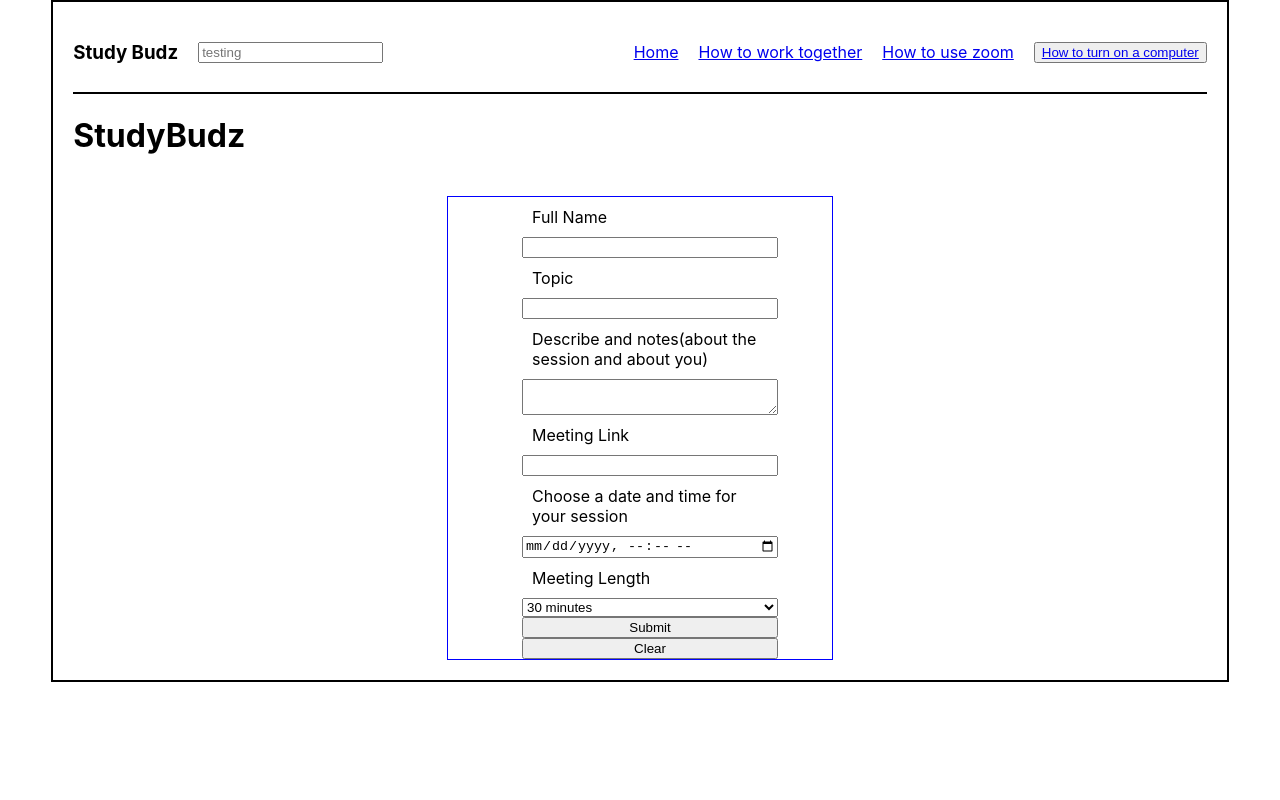
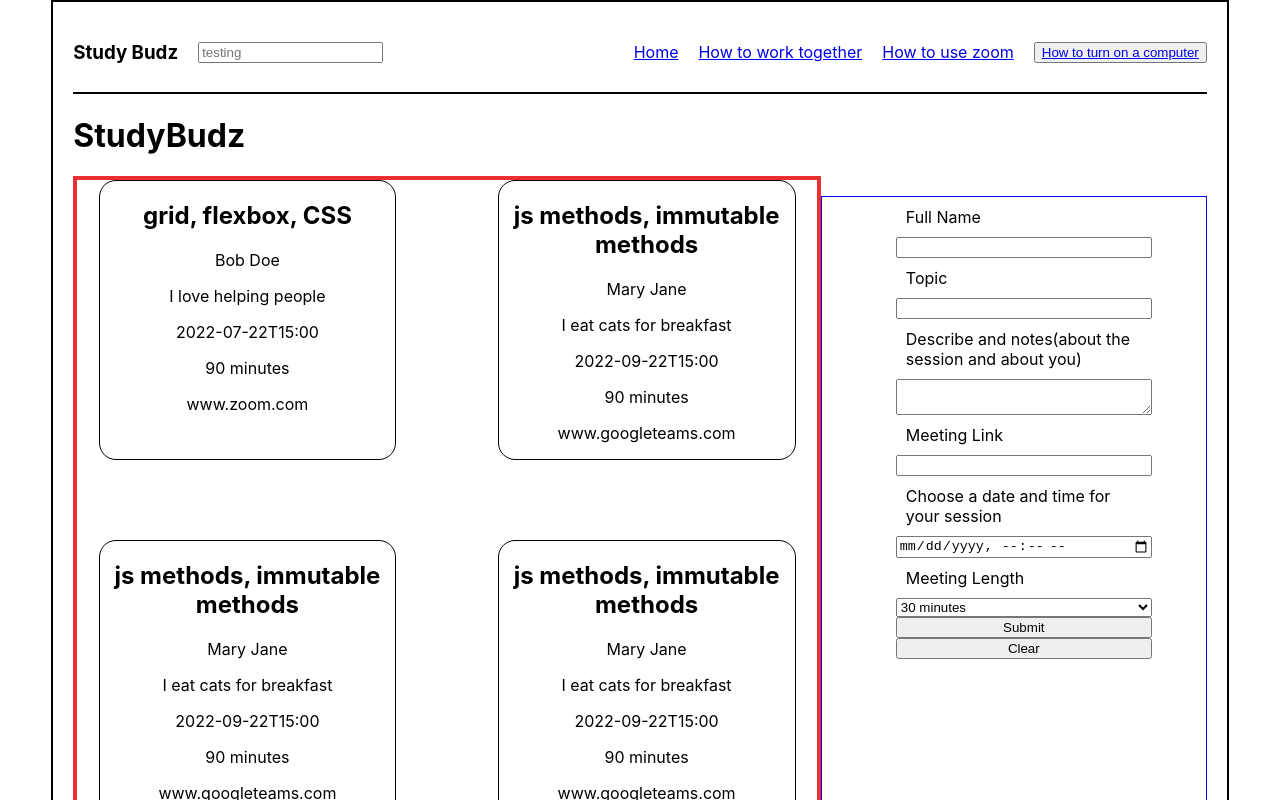
Before and after one commit to ffjaervik/StudyBudz_Front-end, a React (Create React App) app in the folder study-budz-2.0/: page / in a window 1280 px wide. Shown: the top 800 px of the page. Built offline with nearby package versions, Linux system fonts and the light colour scheme; no server answers; data requests are answered from the project's data file.

Commit message:
random error I made fixed

```diff
--- a/study-budz-2.0/src/Components/App/App.js
+++ b/study-budz-2.0/src/Components/App/App.js
@@ -11,7 +11,7 @@ function App() {
 
   //Hook that fetches data for the initail render
   useEffect(() => {
-    const url = `https://pokeapi.co/api/v2/pokemon/ditto`;
+    const url = `http://localhost:8000/Lesson`;
 
     const fetchData = async () => {
       try {
```
